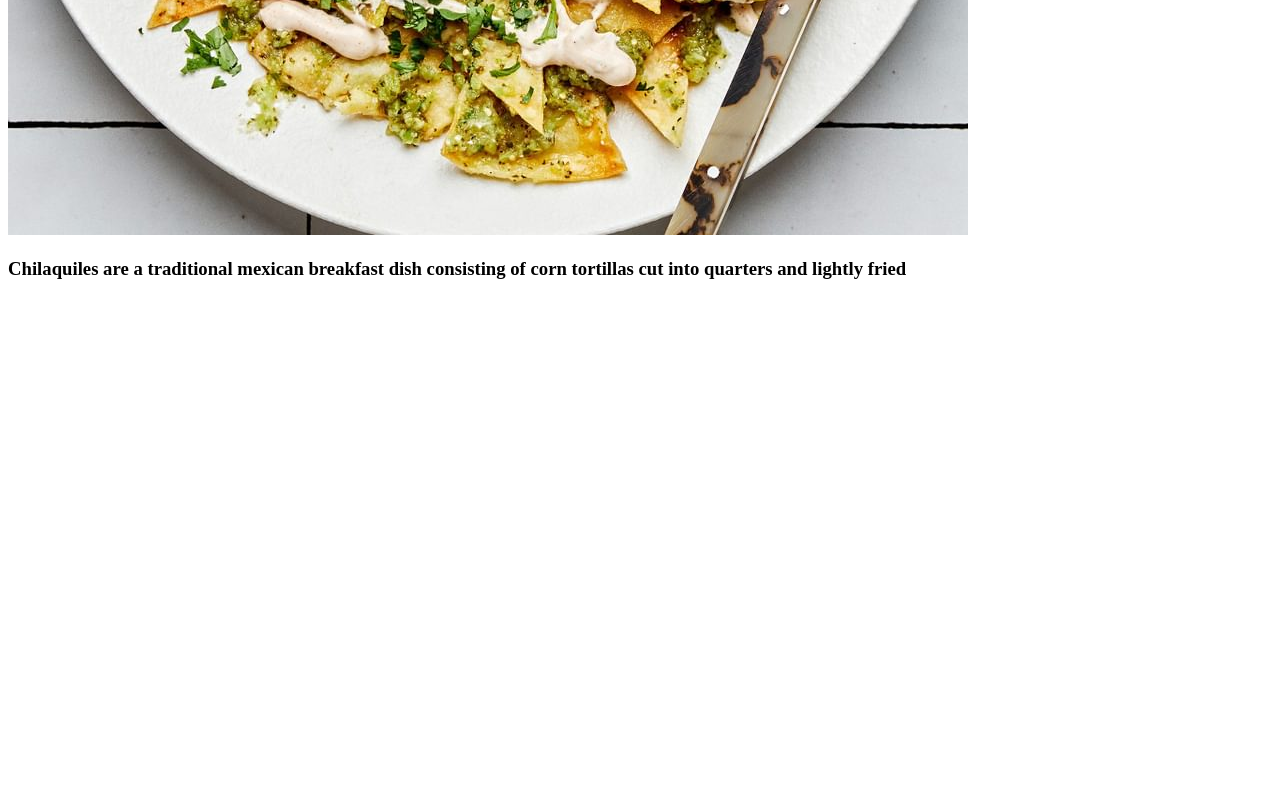
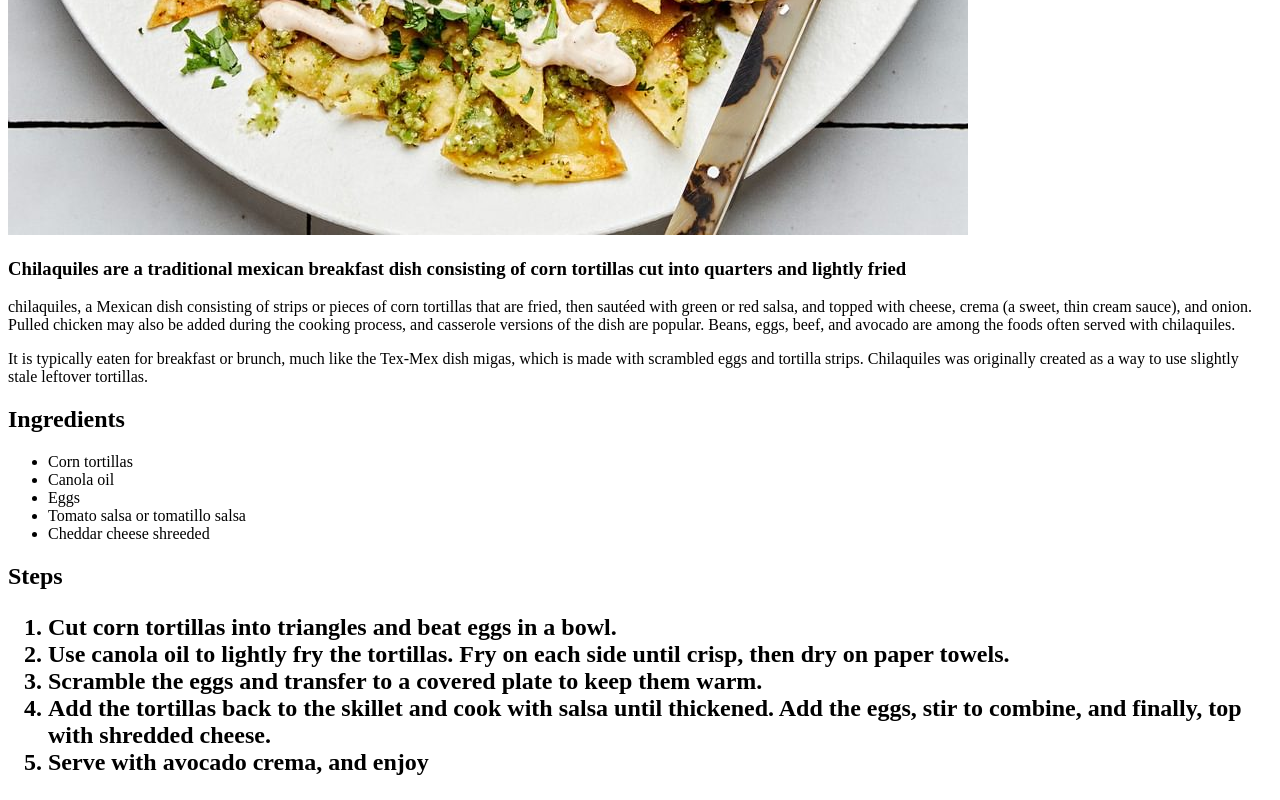
Before and after one commit to Dregered/Odin-recipes, a plain HTML site: page recipes/chilaquiles.html in a window 1280 px wide. Shown: the part 805-1605 px from the top of the page. Before the commit the page ends 1103 px from the top, so only its background shows below. Drawn offline with Linux system fonts and the light colour scheme.

Commit message:
Finished first recipe and added a started a second one

```diff
--- a/recipes/chilaquiles.html
+++ b/recipes/chilaquiles.html
@@ -10,5 +10,23 @@
         <h1>chilaquiles</h1>
         <img src="../images/Chilaquiles.jpg">
         <h3>Chilaquiles are a traditional mexican breakfast dish consisting of corn tortillas cut into quarters and lightly fried</h3>
+        <p>chilaquiles, a Mexican dish consisting of strips or pieces of corn tortillas that are fried, then sautéed with green or red salsa, and topped with cheese, crema (a sweet, thin cream sauce), and onion. Pulled chicken may also be added during the cooking process, and casserole versions of the dish are popular. Beans, eggs, beef, and avocado are among the foods often served with chilaquiles.</p>
+        <p> It is typically eaten for breakfast or brunch, much like the Tex-Mex dish migas, which is made with scrambled eggs and tortilla strips. Chilaquiles was originally created as a way to use slightly stale leftover tortillas.</p>
+         <h2>Ingredients</h2>
+         <ul>
+            <li>Corn tortillas</li>
+            <li>Canola oil</li>
+            <li>Eggs</li>
+            <li>Tomato salsa or tomatillo salsa</li>
+            <li>Cheddar cheese shreeded</li>
+         </ul>
+         <h2>Steps</2h>
+         <ol>
+            <li>Cut corn tortillas into triangles and beat eggs in a bowl.</li>
+            <li>Use canola oil to lightly fry the tortillas. Fry on each side until crisp, then dry on paper towels.</li>
+            <li>Scramble the eggs and transfer to a covered plate to keep them warm.</li>
+            <li>Add the tortillas back to the skillet and cook with salsa until thickened. Add the eggs, stir to combine, and finally, top with shredded cheese.</li>
+            <li>Serve with avocado crema, and enjoy</li>
+         </ol>
     </body>
 </html>
```
Also changed, not shown: recipes/Bacon_cheeseburger.html (added).
